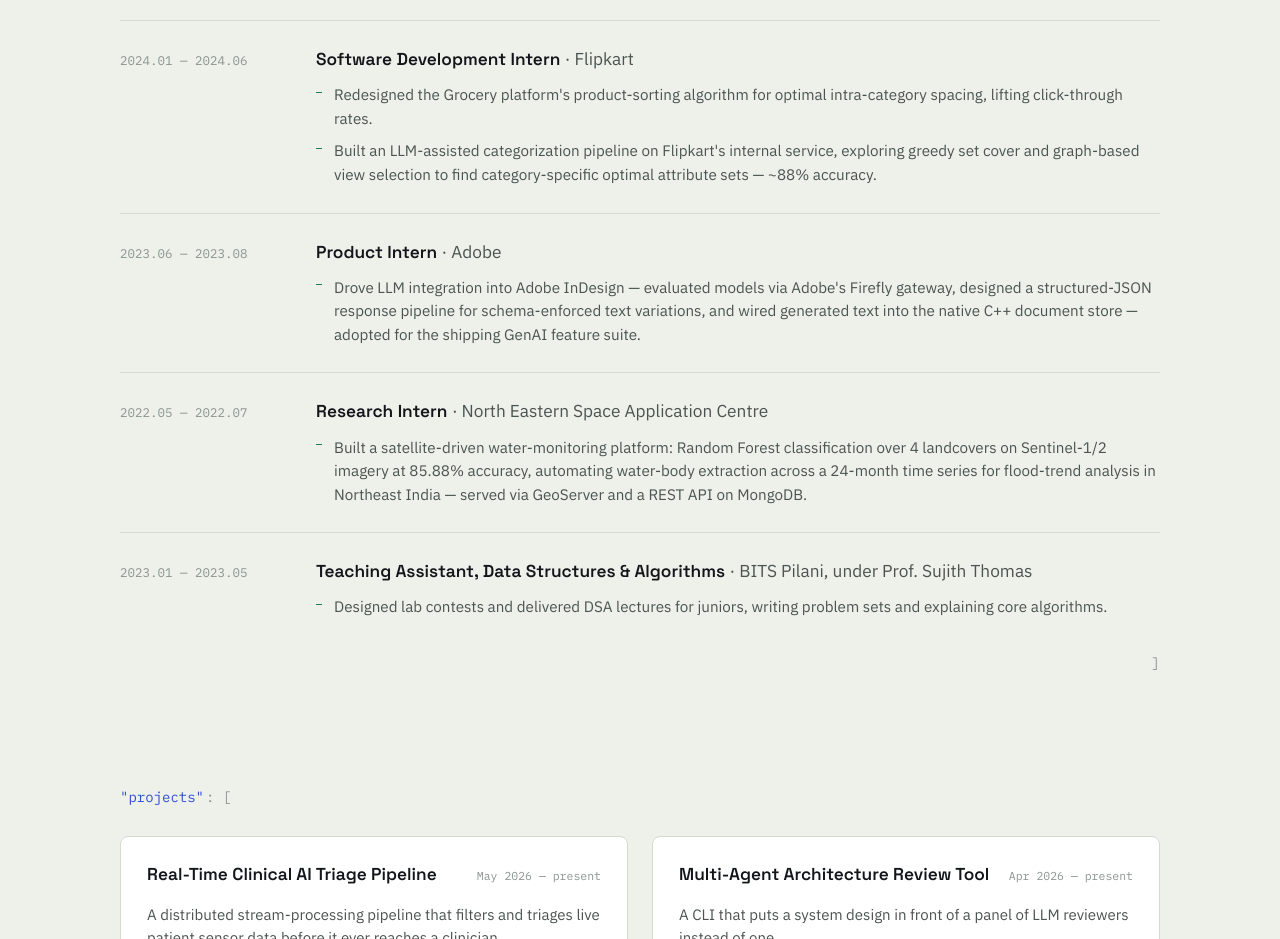
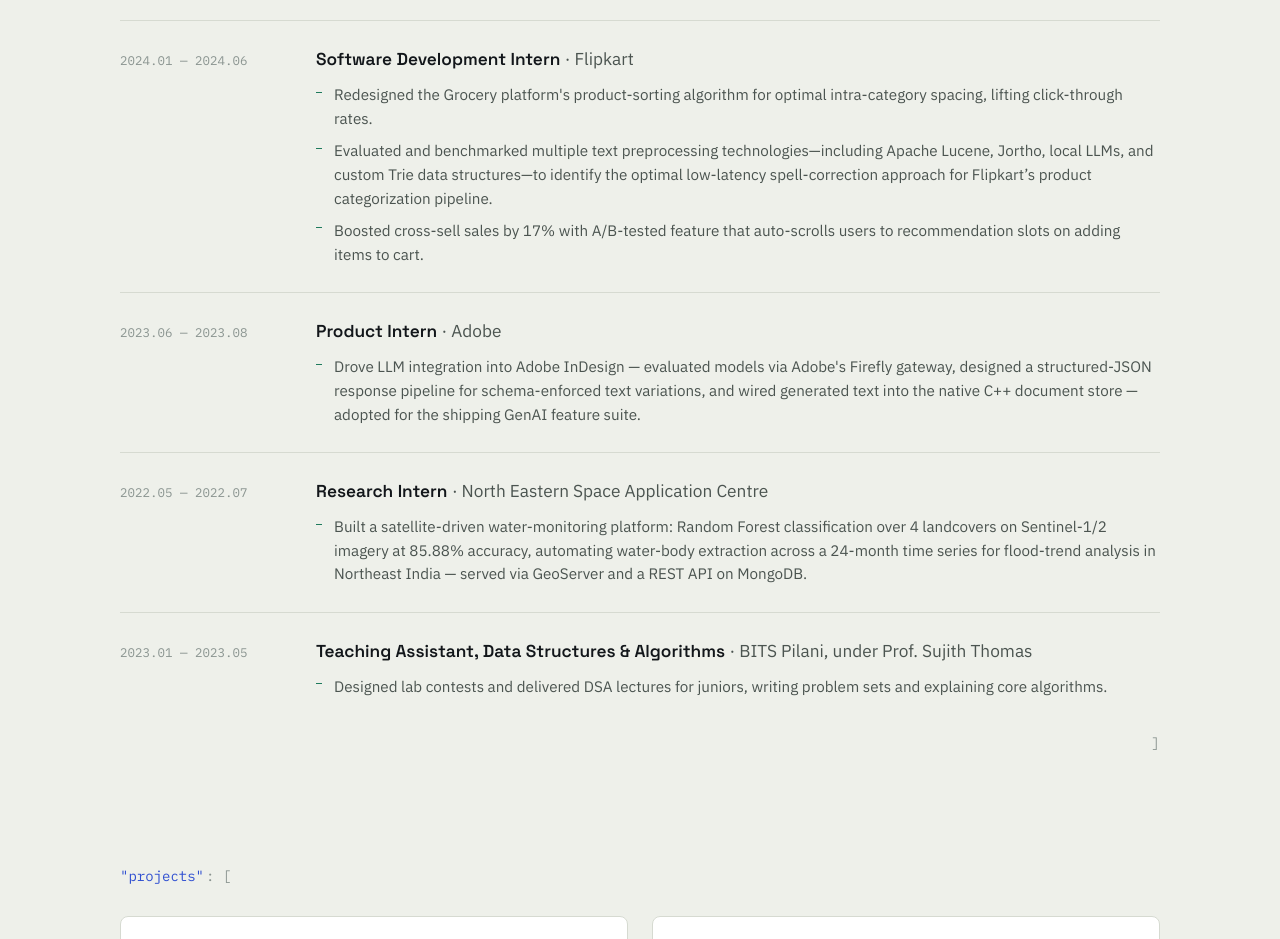
Before and after one commit to rohannnguptaaa/rohannnguptaaa.github.io, a plain HTML site: page index.html in a window 1280 px wide. Shown: the part 1360-2299 px from the top of the page. Drawn offline with Linux system fonts and the light colour scheme.

Commit message:
updated flipkart work ex

```diff
--- a/index.html
+++ b/index.html
@@ -120,7 +120,8 @@
             <h3 class="entry-title">Software Development Intern <span class="entry-org">· Flipkart</span></h3>
             <ul class="entry-points">
               <li>Redesigned the Grocery platform's product-sorting algorithm for optimal intra-category spacing, lifting click-through rates.</li>
-              <li>Built an LLM-assisted categorization pipeline on Flipkart's internal service, exploring greedy set cover and graph-based view selection to find category-specific optimal attribute sets — ~88% accuracy.</li>
+              <li>Evaluated and benchmarked multiple text preprocessing technologies—including Apache Lucene, Jortho, local LLMs, and custom Trie data structures—to identify the optimal low-latency spell-correction approach for Flipkart’s product categorization pipeline.</li>
+              <li>Boosted cross-sell sales by 17% with A/B-tested feature that auto-scrolls users to recommendation slots on adding items to cart.</li>
             </ul>
           </div>
         </li>
```
Also changed, not shown: 1 other file.
